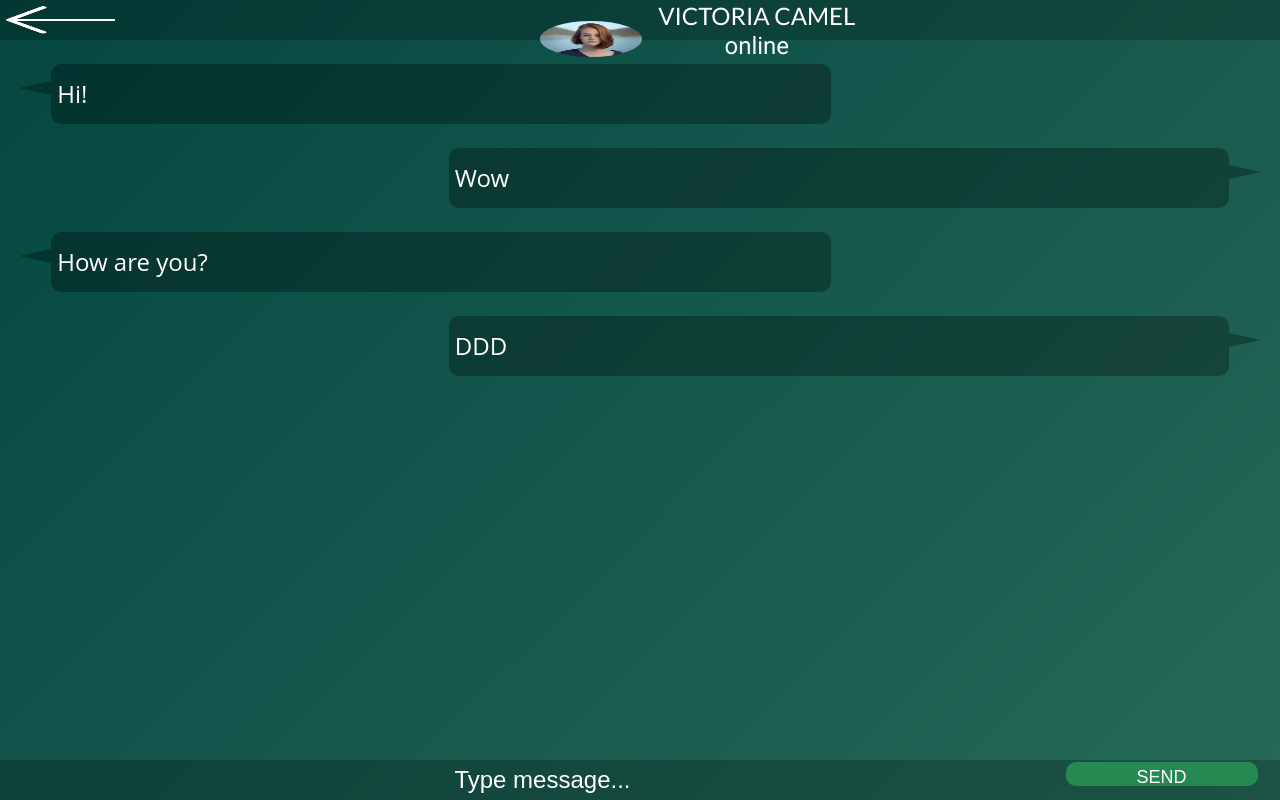
After one commit to 99dneyleta/NewInterface, a PHP site: page /SingleChat.html in a window 1280 px wide. The commit adds this page. Run offline with PHP 8.4, Linux system fonts and the light colour scheme; some libraries are stand-ins or nearby versions.

Commit message:
single chat

```diff
--- a/MyProfile.css
+++ b/MyProfile.css
@@ -568,3 +568,200 @@ a:active {
 ::-webkit-input-placeholder { /* Chrome/Opera/Safari */
   color: white;
 }
+
+
+/*Single chat*/
+
+.single-chat-body {
+        background: url(https://images.unsplash.com/photo-1451186859696-371d9477be93?crop=entropy&fit=crop&fm=jpg&h=975&ixjsv=2.1.0&ixlib=rb-0.3.5&q=80&w=1925) no-repeat 0 0;
+    background: linear-gradient(135deg, #044f48, #2a7561);
+    background-size: cover;
+  font-family: 'Open Sans', sans-serif;
+  font-size: 12px;
+  line-height: 1.3;
+  overflow: hidden;
+}
+
+
+.chat-title {
+    width: 100%;
+    height: 5vh;
+    background: rgba(0, 0, 0, 0.3);
+    color: #fff;
+    text-align: center;
+}
+
+
+
+.chat-msg-box {
+    width: 100%;
+    height: 5vh;
+    background: rgba(0, 0, 0, 0.3);
+    vertical-align: bottom;
+    text-align: center;
+}
+
+
+
+.chat-story-area {
+    width: 100%;
+    height: 87vh;
+    background: rgba(0, 0, 0, 0.1);
+    padding-top: 3vh;
+}
+
+
+
+.chat-back-arrow {
+    margin-left: 0.5vw;
+    width: 8.5vw;
+    height: 5vh;
+    float: left;
+}
+
+
+
+.chat-avatar {
+    border-radius: 50%;
+    width: 8vw;
+    height: 90%;
+
+}
+
+
+
+.chat-user-info {
+    font-size: 2em;
+    margin-left: 1vw;
+    display: inline-block;
+    font-family: 'Lato', sans-serif;
+    text-transform: uppercase;
+}
+
+
+
+.chat-status {
+    vertical-align: text-bottom;
+    text-transform: lowercase;
+    font-size: 1em;
+}
+
+
+/*user say*/
+.chat-user-bubble
+{
+    display: table;
+    margin-left: 4vw;
+    position: relative;
+    width: 60%;
+    height: 3vh;
+    padding: 6px;
+    background: #FFFFFF;
+    -webkit-border-radius: 10px;
+    -moz-border-radius: 10px;
+    border-radius: 10px;
+    margin-bottom: 3vh;
+    background: rgba(0, 0, 0, 0.3);
+    color: white;
+    padding: 6px;
+}
+
+.chat-user-bubble:after
+{
+    content: '';
+    position: absolute;
+    border-style: solid;
+    border-width: 7px 32px 7px 0;
+    border-color: transparent black;
+    opacity: 0.3;
+    display: block;
+    width: 0;
+    z-index: 1;
+    left: -32px;
+    top: 17px;
+}
+
+
+
+
+/*me say*/
+.chat-me-bubble
+{
+     float: right;
+    display: table;
+    margin-right: 4vw;
+    position: relative;
+    width: 60%;
+    height: 3vh;
+    padding: 6px;
+    background: #FFFFFF;
+    -webkit-border-radius: 10px;
+    -moz-border-radius: 10px;
+    border-radius: 10px;
+    background: rgba(0, 0, 0, 0.3);
+    color: white;
+    margin-bottom: 3vh;
+}
+
+.chat-me-bubble:after
+{
+    content: '';
+    position: absolute;
+    border-style: solid;
+    border-width: 7px 0px 7px 32px;
+    border-color: transparent black;
+    opacity: 0.3;
+    display: block;
+    width: 0;
+    z-index: 1;
+    right: -32px;
+    top: 17px;
+}
+
+
+
+.chats-message {
+    display: table-cell;
+    vertical-align: middle;
+    font-size: 2em;
+    height: 2em;
+}
+
+
+
+.chat-send-input {
+    background: none;
+    border: none;
+    outline: none !important;
+    resize: none;
+    color: rgba(255, 255, 255, 0.7);
+    font-size: 2em;
+    height: 3vh;
+    vertical-align: middle;
+    width: 80%;
+        padding: 1vh;
+    text-align: center;
+}
+
+
+
+.chat-send-button {
+    position: inherit;
+    z-index: 1;
+    top: 9px;
+    right: 10px;
+    color: #fff;
+    border: none;
+    background: #248A52;
+    font-size: 10px;
+    text-transform: uppercase;
+    line-height: 1;
+    padding: 6px 10px;
+    border-radius: 10px;
+    outline: none !important;
+    -webkit-transition: background .2s ease;
+    transition: background .2s ease;
+    width: 15%;
+    height: 60%;
+    font-size: 1.5em;
+}
--- /dev/null
+++ b/SingleChat.html
@@ -0,0 +1,39 @@
+<!DOCTYPE html>
+<html >
+<head>
+  <meta charset="UTF-8">
+  <title>Login</title>
+
+      <link rel="stylesheet" href="MyProfile.css">
+	<link href="https://fonts.googleapis.com/css?family=Lato" rel="stylesheet">
+    <link href="https://fonts.googleapis.com/css?family=Roboto" rel="stylesheet">
+	<script src="https://ajax.googleapis.com/ajax/libs/jquery/3.2.0/jquery.min.js"></script>
+</head>
+
+
+<body class="single-chat-body">
+    <div class="chat-title">
+        <img class="chat-back-arrow" src="imgs/back.png">
+        <img class="chat-avatar" src="imgs/chats/profile3.jpg">
+        <span class="chat-user-info">Victoria Camel<br><span class="chat-status">online</span></span>
+    </div>
+    <div class="chat-story-area">
+        <div class="chat-user-bubble">
+            <span class="chats-message">Hi!</span>
+        </div>
+        <div class="chat-me-bubble">
+            <span class="chats-message">Wow</span>
+        </div>
+        <div class="chat-user-bubble">
+            <span class="chats-message">How are you?</span>
+        </div>
+        <div class="chat-me-bubble">
+            <span class="chats-message">DDD</span>
+        </div>
+    </div>
+    <div class="chat-msg-box">
+        <input type="text" class="chat-send-input" placeholder="Type message...">
+        <button type="submit" class="chat-send-button">Send</button>
+    </div>
+</body>
+</html>
```
Also changed, not shown: imgs/back.png (added), 2 other files.
